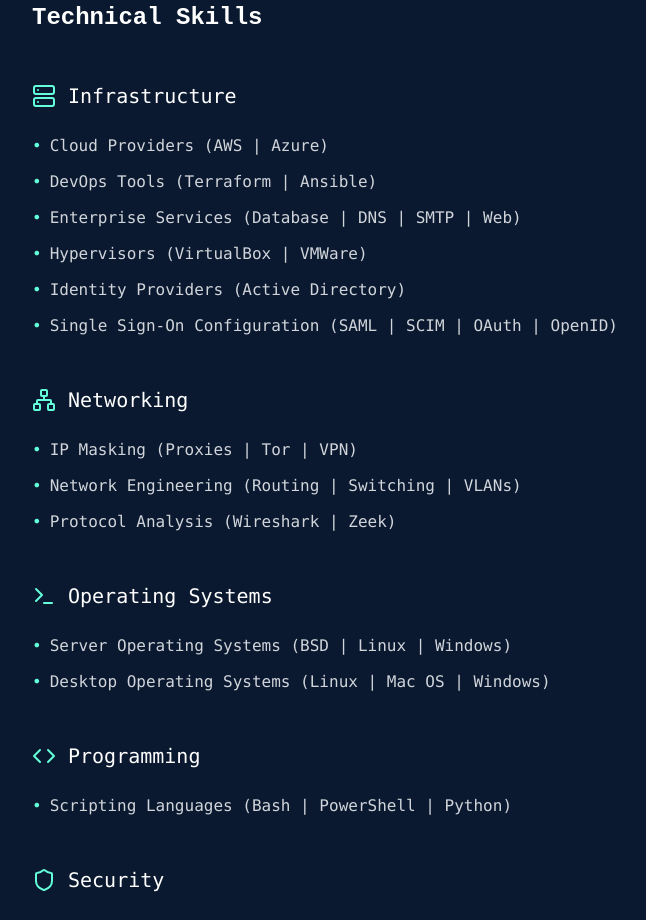
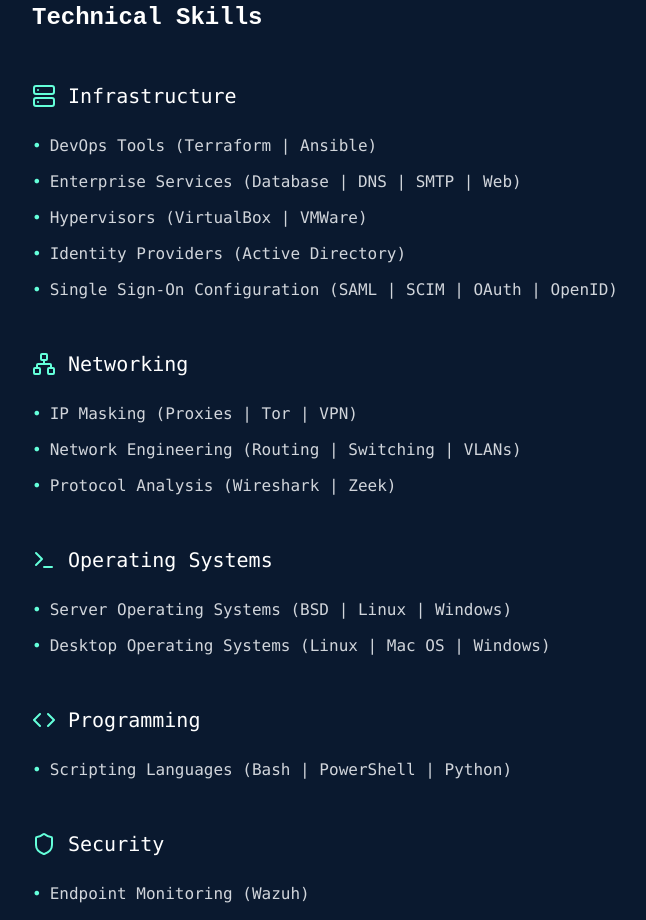
Before and after one commit to matheusht/portfolio, a React (Vite) app: page /resume in a window 1280 px wide. Shown: the part 1060-1980 px from the top of the page, without its empty margins (240-886 px from the left). Built offline with nearby package versions, Linux system fonts and the light colour scheme.

Commit message:
docs: resume comment line

```diff
--- a/src/pages/Resume.tsx
+++ b/src/pages/Resume.tsx
@@ -34,7 +34,7 @@
     title: "Infrastructure",
     icon: Server,
     items: [
-      "Cloud Providers (AWS | Azure)",
+      // "Cloud Providers (AWS | Azure)",
       "DevOps Tools (Terraform | Ansible)",
       "Enterprise Services (Database | DNS | SMTP | Web)",
       "Hypervisors (VirtualBox | VMWare)",
```
